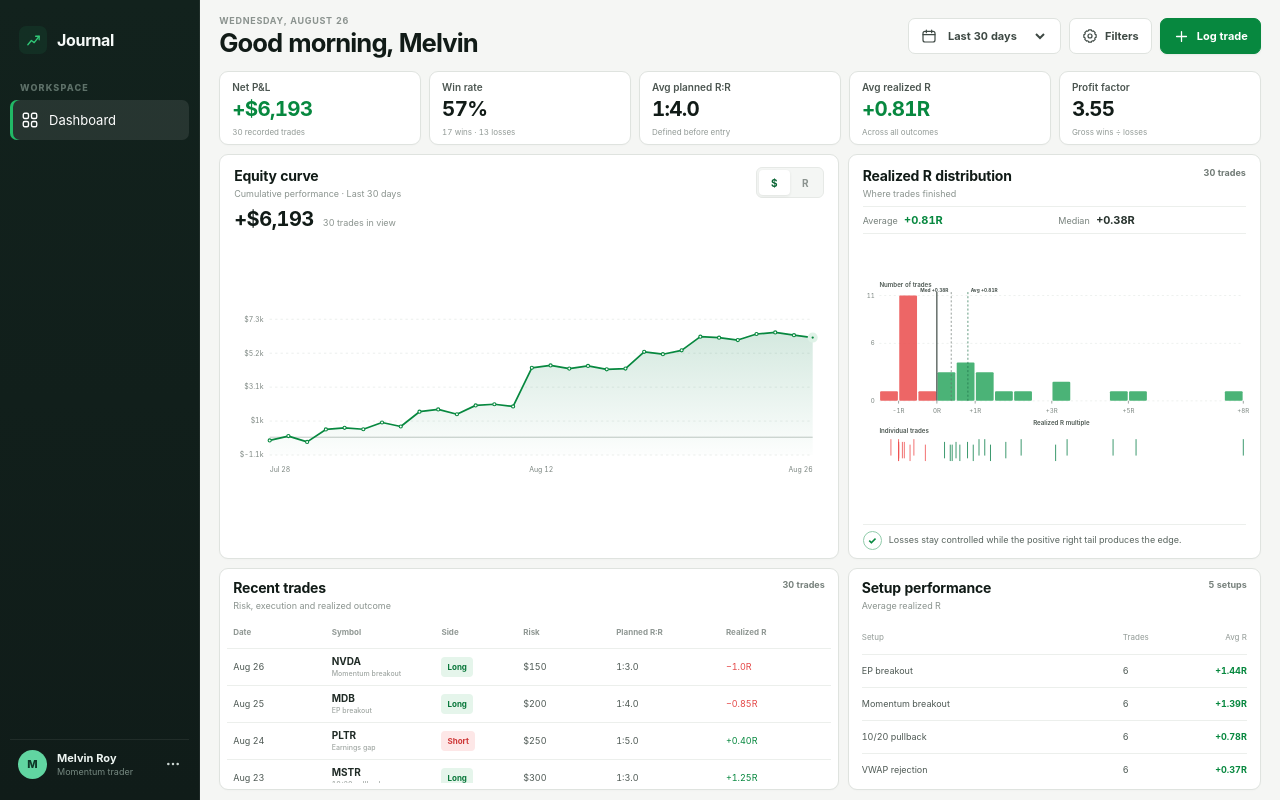
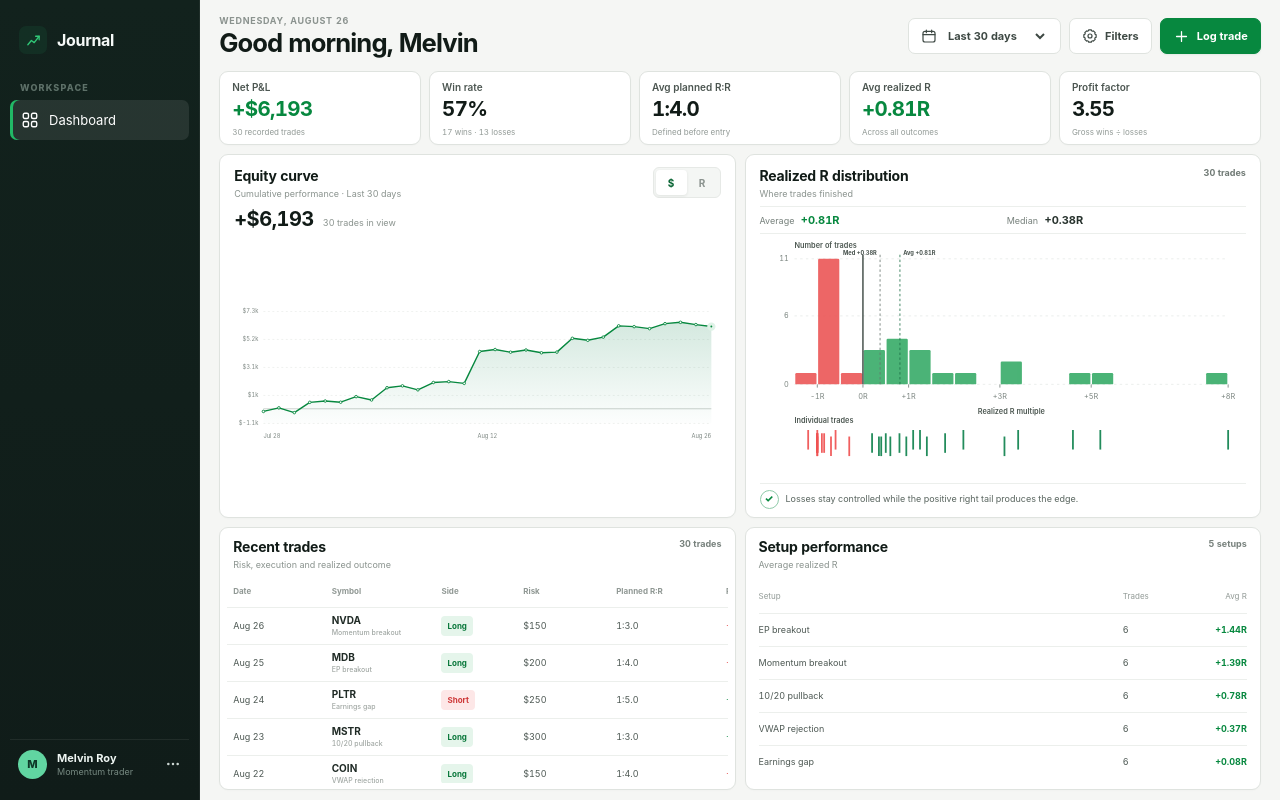
Before and after one commit to Melvinroy/Journal, a Next.js app: page / in a window 1280 px wide. Built offline with nearby package versions, Linux system fonts and the light colour scheme.

Commit message:
Balance dashboard panels fifty fifty

```diff
--- a/app/globals.css
+++ b/app/globals.css
@@ -127,7 +127,7 @@ button:focus-visible, input:focus-visible, select:focus-visible { outline: 2px s
 .positive { color: var(--green) !important; }
 .negative { color: var(--red) !important; }
 
-.analytics-grid, .lower-grid { display: grid; grid-template-columns: minmax(0, 3fr) minmax(280px, 2fr); gap: 9px; align-items: stretch; }
+.analytics-grid, .lower-grid { display: grid; grid-template-columns: repeat(2, minmax(0, 1fr)); gap: 9px; align-items: stretch; }
 .analytics-grid { margin-bottom: 9px; }
 .panel { min-width: 0; background: #fff; border: 1px solid var(--line); border-radius: 9px; box-shadow: 0 1px 2px rgba(20,33,27,.02); }
 .equity-panel, .distribution-panel { min-height: 410px; padding: 15px 17px 12px; }
@@ -167,7 +167,7 @@ button:focus-visible, input:focus-visible, select:focus-visible { outline: 2px s
 .median-line { stroke: #68746e; }
 .reference-label { fill: #46514c; font-size: 7px; font-weight: 650; }
 .axis-tick { stroke: #737d78; stroke-width: 1; }
-.rug { stroke-width: 1.4; opacity: .85; }
+.rug { stroke-width: 2.2; opacity: .92; }
 .positive-rug { stroke: #11834f; }
 .negative-rug { stroke: #ef5252; }
 .chart-insight { display: flex; align-items: center; gap: 7px; margin: 2px 0 0; padding-top: 9px; color: #59655f; border-top: 1px solid var(--line-soft); font-size: 9px; line-height: 1.35; }
@@ -226,7 +226,7 @@ button:focus-visible, input:focus-visible, select:focus-visible { outline: 2px s
   .workspace {
     height: 100dvh;
     display: grid;
-    grid-template-rows: 52px 74px minmax(0, 1.55fr) minmax(0, .85fr);
+    grid-template-rows: 52px 74px minmax(0, 1.38fr) minmax(0, 1fr);
     gap: 9px;
     padding: 10px clamp(12px, 1.5vw, 22px);
     overflow: hidden;
```
